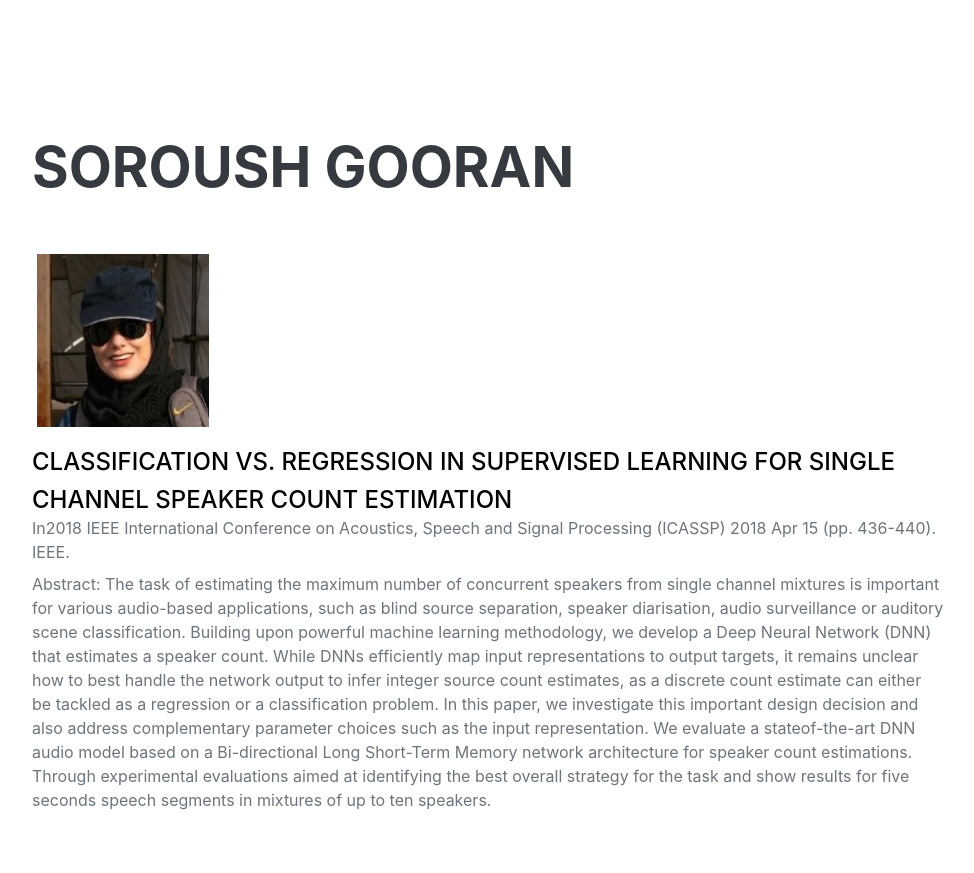
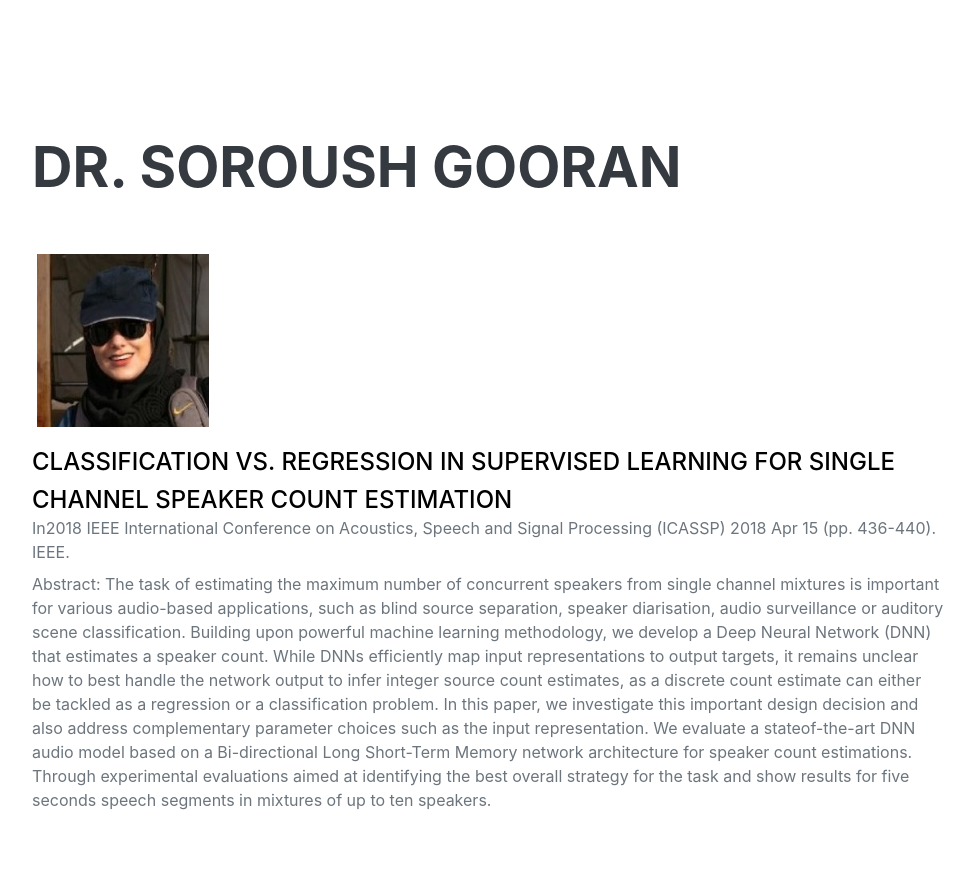
Before and after one commit to masoomehsi/masoomehsi, a plain HTML site: page index.html in a window 1280 px wide. Shown: the part 860-1733 px from the top of the page, without its empty margins (288-1262 px from the left). Drawn offline with Linux system fonts and the light colour scheme; a web font is replaced by a local one.

Commit message:
Update index.html

```diff
--- a/index.html
+++ b/index.html
@@ -117,7 +117,7 @@
     <!-- Soroush Gooran -->
     <section class="resume-section" id="Mentor">
         <div class="resume-section-content">
-            <h2 class="mb-5">Soroush Gooran</h2>
+            <h2 class="mb-5">Dr. Soroush Gooran</h2>
             <div class="d-flex flex-column flex-md-row justify-content-between mb-5">
                 <div class="flex-grow-1">
                     <img class="subheading mb-2" src="./assets/img/masoumeh.png" style="width: 20%; padding: 5px" alt="AUT">
```
